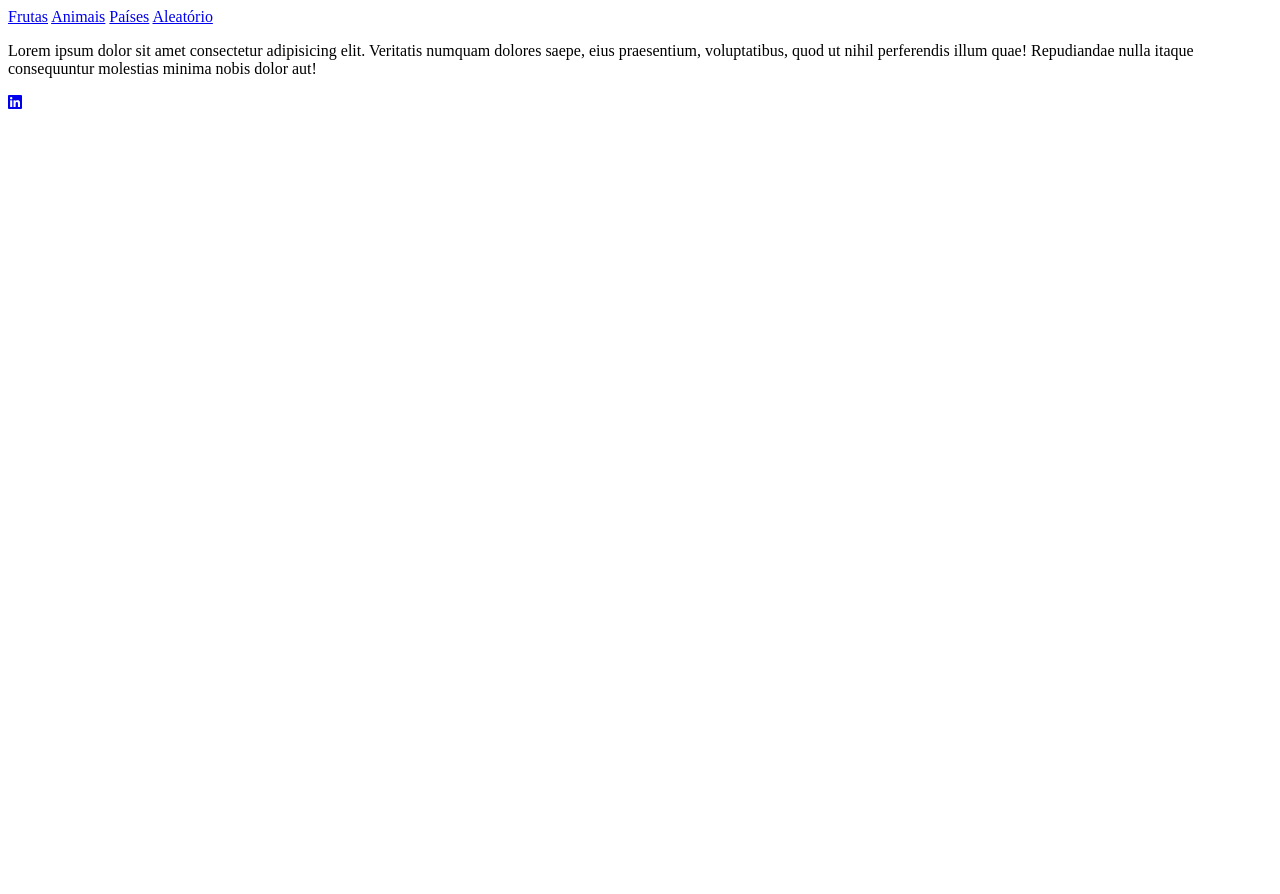
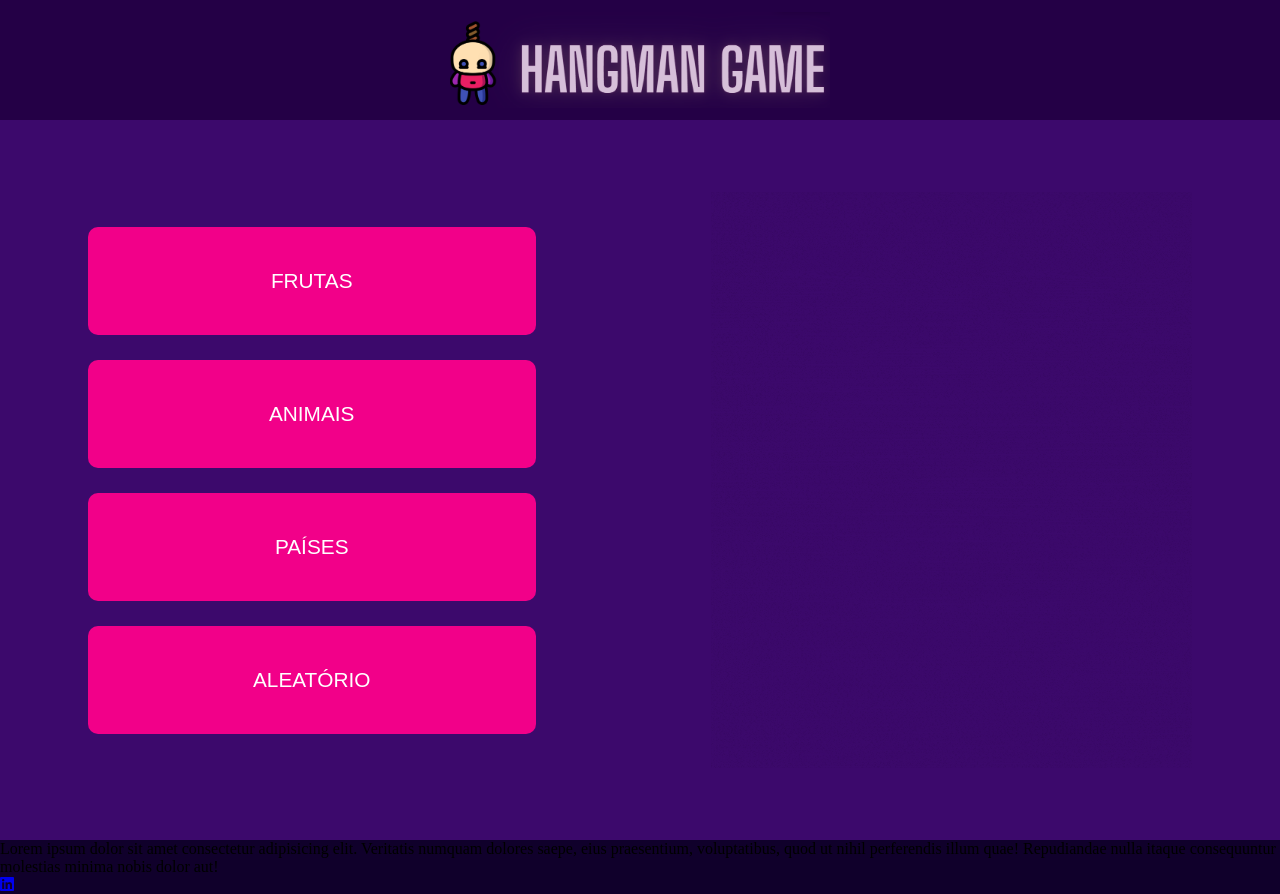
Before and after one commit to sedran18/hangman_game, a plain HTML site: page index.html in a window 1280 px wide. Before the commit the page ends 800 px from the top, so only its background shows below. Drawn offline with Linux system fonts and the light colour scheme.

Commit message:
quase terminando

```diff
--- a/index.html
+++ b/index.html
@@ -5,16 +5,27 @@
     <meta name="viewport" content="width=device-width, initial-scale=1.0">
     <title>Jogo da forca</title>
     <link rel="stylesheet" href="https://cdnjs.cloudflare.com/ajax/libs/font-awesome/6.7.2/css/all.min.css" integrity="sha512-Evv84Mr4kqVGRNSgIGL/F/aIDqQb7xQ2vcrdIwxfjThSH8CSR7PBEakCr51Ck+w+/U6swU2Im1vVX0SVk9ABhg==" crossorigin="anonymous" referrerpolicy="no-referrer" />
+    <link rel="stylesheet" href="style.css">
 </head>
 <body>
+    <header>
+        <a href="index.html" title="home"><img src="imagens/logo.png" alt="logo" title="logo"></a>
+        <h1>Jogo da forca</h1>
+    </header>
     <main>
+        <div class="options">
         <a href="jogo.html" title="Apenas frutas">Frutas</a>
         <a href="jogo.html" title="Apenas animais">Animais</a>
         <a href="jogo.html" title="Apenas países">Países</a>
         <a href="jogo.html" title="Todos">Aleatório</a>
+        </div>
+        <img src="imagens/mascote.gif" alt="mascote">
+
     </main>
     <footer>
+        <div class="texto">
         <p>Lorem ipsum dolor sit amet consectetur adipisicing elit. Veritatis numquam dolores saepe, eius praesentium, voluptatibus, quod ut nihil perferendis illum quae! Repudiandae nulla itaque consequuntur molestias minima nobis dolor aut!</p>
+        </div>
         <a href="#"><i class="fa-brands fa-linkedin"></i></a>
     </footer>
 </body>
--- /dev/null
+++ b/style.css
@@ -0,0 +1,67 @@
+* {
+    margin: 0;
+    padding: 0;
+    box-sizing: border-box;
+}
+header {
+    width: 100%;
+    height: 15vh;
+    background: #240046;
+    display: flex;
+    align-items: center;
+    justify-content: center;
+    font-size: 2rem;
+    color: #f18f1f;
+    text-transform: uppercase;
+
+}
+header a{
+    height: 80%;
+}
+header img {
+    height: 100%;
+}
+h1 {
+    display: none;
+}
+
+main {
+    width: 100%;
+    height: 90vh;
+    background: #3c096c;
+    display: flex;
+    align-items: center;
+    justify-content: space-around;
+}
+main img {
+    height: 80%;
+}
+.options {
+    height: 75%;
+    width: 35%;
+    display: grid;
+    grid-template-rows: repeat(4, 20%);
+    grid-template-columns: 100%;
+    gap: 25px;
+    align-content: center;
+
+    a:link, a:visited {
+    text-decoration: none;
+    display: flex;
+    align-items: center;
+    justify-content: center;
+    background: #f20089;
+    color: white;
+    border-radius: 10px;
+    font-size: 1.3rem;
+    text-transform: uppercase;
+    font-family: Arial, Helvetica, sans-serif ;
+    }
+    a:hover {
+        transform: scale(1.087);
+    }
+
+}
+footer {
+    background: #10002b;
+}
```
Also changed, not shown: creditos.html (added, +2 -0 lines), imagens/hangman.png (added), imagens/istockphoto-178011787-1024x1024.jpg (added), imagens/logo.png (added), imagens/mascote.gif (added).
